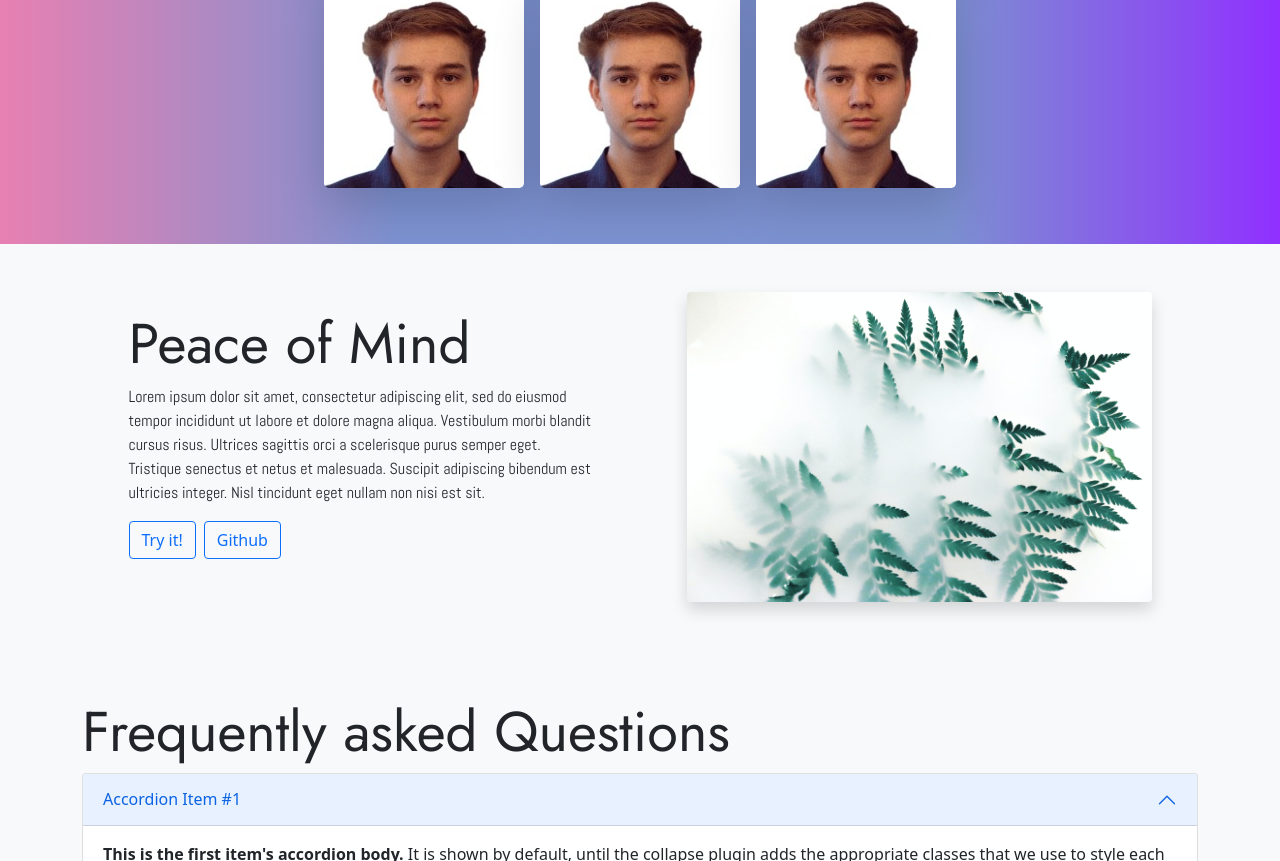
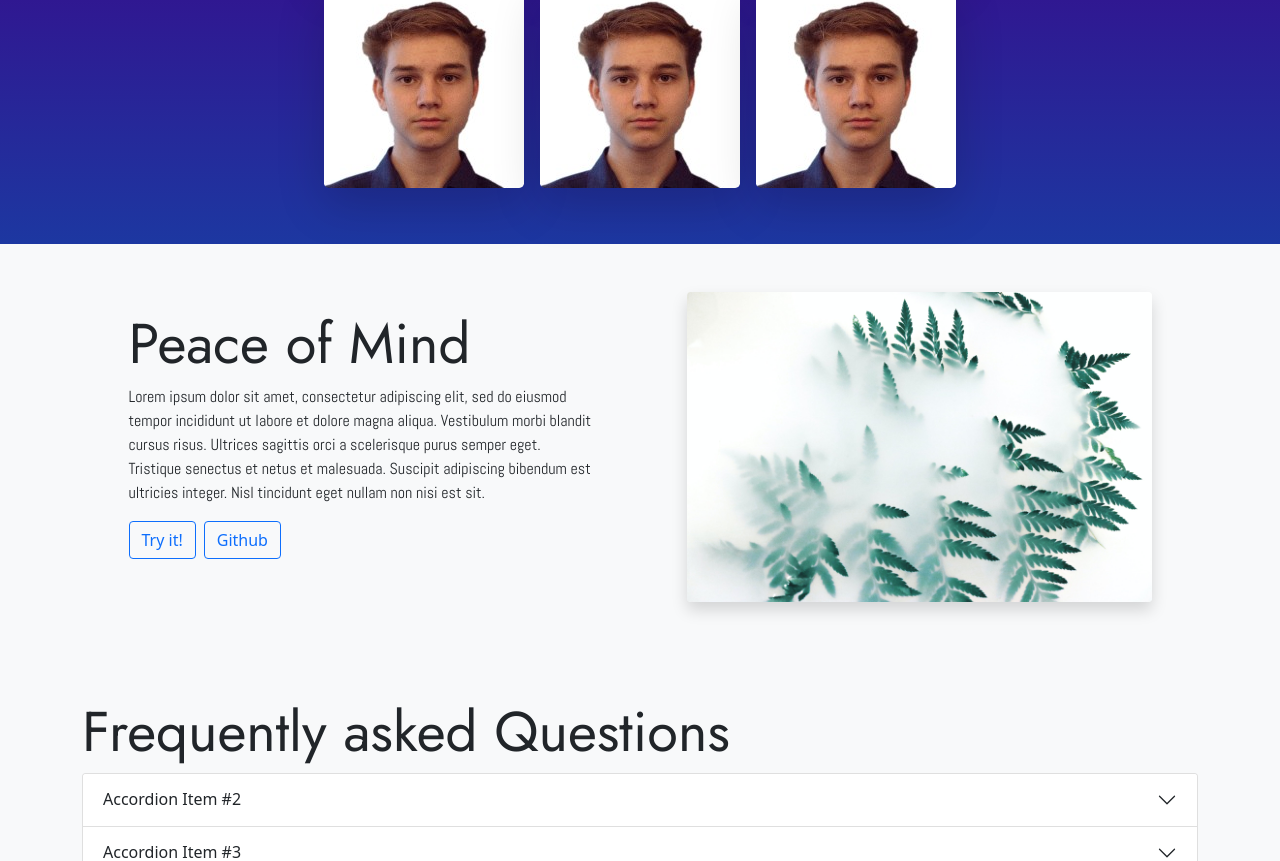
Before and after one commit to MaxBlam/peaceofmind, a Vue app in the folder product-website/: page / in a window 1280 px wide. Shown: the part 2586-3447 px from the top of the page. Built offline with nearby package versions, Linux system fonts and the light colour scheme.

Commit message:
Navbar Update

```diff
--- a/product-website/src/App.vue
+++ b/product-website/src/App.vue
@@ -4,7 +4,7 @@
       class="navbar navbar-expand bg-light container-fluid shadow-sm fixed-top"
     >
       <ul
-        class="collapse navbar-collapse navbar-nav  d-flex flex-row justify-content-center"
+        class="navbar-collapse navbar-nav  d-flex flex-row justify-content-center"
       >
         <li class="nav-item">
           <a class="navbar-brand" href="#">
@@ -39,24 +39,7 @@
           <a class="nav-link text-dark" href="#team">Contact</a>
         </li>
       </ul>
-      <button
-        class="navbar-toggler"
-        type="button"
-        data-bs-toggle="collapse"
-        data-bs-target="#navbarToggleExternalContent"
-        aria-controls="navbarToggleExternalContent"
-        aria-expanded="false"
-        aria-label="Toggle navigation"
-      >
-        <i class="fas fa-bars"></i>
-      </button>
     </nav>
-    <div class="collapse" id="navbarToggleExternalContent">
-      <div class="bg-dark p-4">
-        <h5 class="text-white h4">Collapsed content</h5>
-        <span class="text-muted">Toggleable via the navbar brand.</span>
-      </div>
-    </div>
     <router-view />
   </div>
 </template>
--- a/product-website/src/views/Home.vue
+++ b/product-website/src/views/Home.vue
@@ -284,38 +284,6 @@
         <h1 class="display-4">Frequently asked Questions</h1>
         <div class="accordion" id="accordionExample">
           <div class="accordion-item">
-            <h2 class="accordion-header" id="headingOne">
-              <button
-                class="accordion-button"
-                type="button"
-                data-bs-toggle="collapse"
-                data-bs-target="#collapseOne"
-                aria-expanded="true"
-                aria-controls="collapseOne"
-              >
-                Accordion Item #1
-              </button>
-            </h2>
-            <div
-              id="collapseOne"
-              class="accordion-collapse collapse show"
-              aria-labelledby="headingOne"
-              data-bs-parent="#accordionExample"
-            >
-              <div class="accordion-body">
-                <strong>This is the first item's accordion body.</strong> It is
-                shown by default, until the collapse plugin adds the appropriate
-                classes that we use to style each element. These classes control
-                the overall appearance, as well as the showing and hiding via
-                CSS transitions. You can modify any of this with custom CSS or
-                overriding our default variables. It's also worth noting that
-                just about any HTML can go within the
-                <code>.accordion-body</code>, though the transition does limit
-                overflow.
-              </div>
-            </div>
-          </div>
-          <div class="accordion-item">
             <h2 class="accordion-header" id="headingTwo">
               <button
                 class="accordion-button collapsed"
@@ -411,7 +379,7 @@ export default {
   text-shadow: 2px 2px rgba(0, 0, 0, 0.5);
 }
 #homebg {
-  background: linear-gradient(90deg, rgba(232,128,178,1) 0%, rgba(124,145,208,1) 31%, rgba(124,145,208,1) 74%, rgba(144,48,255,1) 100%);
+  background: linear-gradient(0deg, rgba(0,103,185,1) 0%, rgba(62,0,133,1) 100%);
   background-position: center;
   background-attachment: fixed;
   background-size: cover;
@@ -426,13 +394,13 @@ html {
   margin: -100px 0 0;
 }
 .btn-light:hover {
-  background-color: transparent;
+  background-color: transparent !important;
 }
 .transition-sm {
   transition: 0.5s !important;
 }
 .no-border {
-  border: 0px;
+  border: 0px !important;
 }
 h1 {
   font-family: 'Jost', sans-serif;
```
